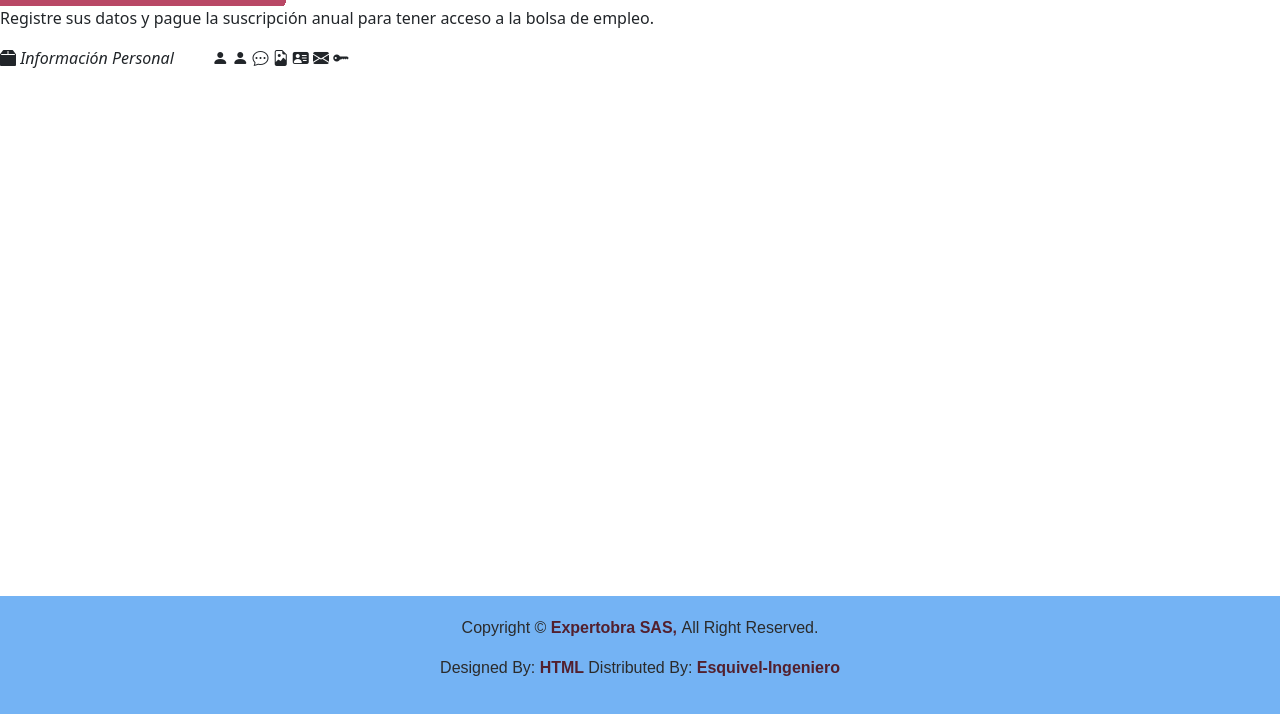
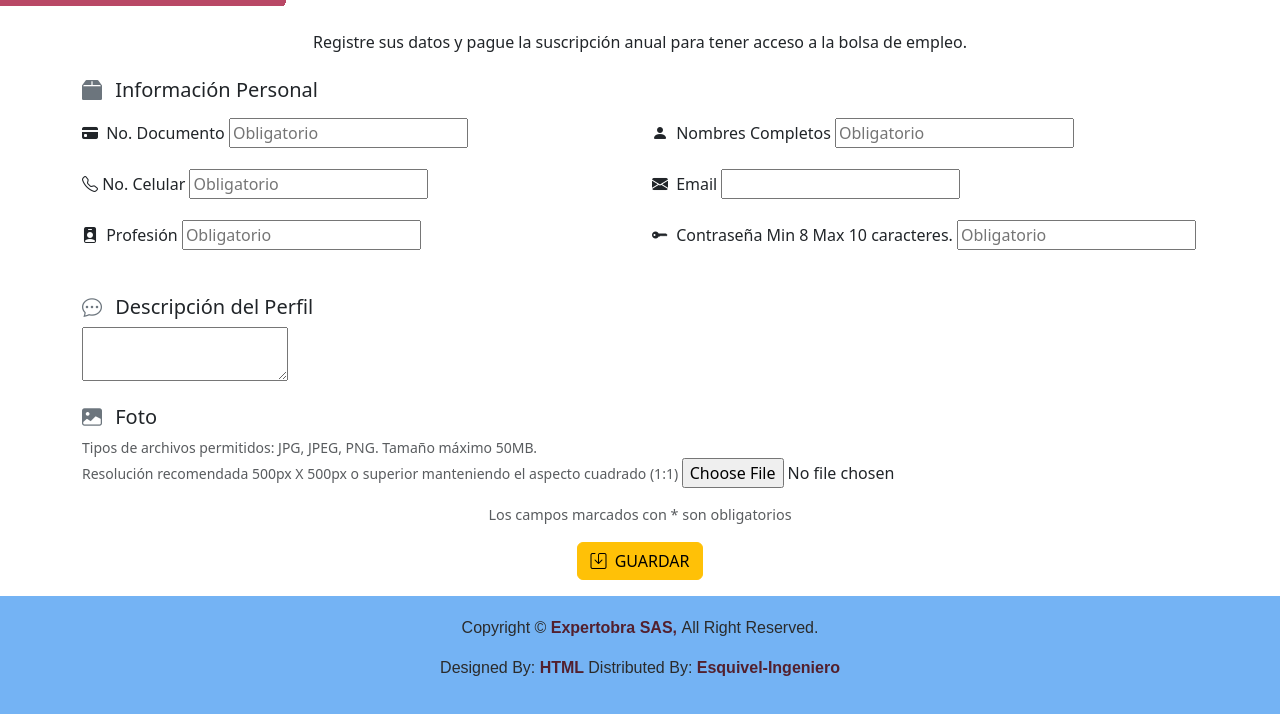
Before and after one commit to kevinvilla2209/Villafrade_Kevin_Recup_Front, a plain HTML site: page registro.html in a window 1280 px wide. Shown: the part 84-798 px from the top of the page. Drawn offline with nearby package versions, Linux system fonts and the light colour scheme.

Commit message:
creacion del form con algunos estilos bootstrap

```diff
--- a/registro.html
+++ b/registro.html
@@ -1,5 +1,3 @@
-<!DOCTYPE html>
-<html lang="en">
 <head>
     <meta charset="UTF-8">
     <meta name="viewport" content="width=device-width, initial-scale=1.0">
@@ -7,8 +5,9 @@
     <link rel="stylesheet" href="css/form.css">
     <link rel="stylesheet" href="css/style.css">
     <link rel="stylesheet" href="https://cdn.jsdelivr.net/npm/bootstrap@5.3.7/dist/css/bootstrap.min.css">
-    <link rel="stylesheet" href="https://cdn.jsdelivr.net/npm/bootstrap-icons@1.13.1/font/bootstrap-icons.min.css">
+    <link rel="stylesheet" href="https://cdn.jsdelivr.net/npm/bootstrap-icons@1.10.5/font/bootstrap-icons.css">
 </head>
+
 <body>
 
     <header>
@@ -22,23 +21,87 @@
                  <div class="col-md-9 right-col1"></div>
     </header>
 
-    <div class="form1">
-        <p> Registre sus datos y pague la suscripción anual para tener acceso a la bolsa de empleo. </p>
+<div class="container mt-4">
 
-        <i class="bi bi-box2-fill"> Información Personal </i>
+  <p class="text-center"> Registre sus datos y pague la suscripción anual para tener acceso a la bolsa de empleo.</p>
+
+  <h5 class="mt-4 mb-3">
+    <i class="bi bi-box2-fill me-2 text-secondary"></i> Información Personal
+  </h5>
+
+    <form>
+        <div class="row">
+            <div class="col-md-6 mb-3">
+            <label class="form-label"><i class="bi bi-credit-card-fill me-1"></i> No. Documento</label>
+            <input type="text" placeholder="Obligatorio">
+        </div>
+
+        <div class="col-md-6 mb-3">
+            <label class="form-label"><i class="bi bi-person-fill me-1"></i> Nombres Completos</label>
+            <input type="text" placeholder="Obligatorio">
+        </div>
+
+        <div class="col-md-6 mb-3">
+            <label class="form-label"><i class="bi bi-telephone"></i> No. Celular</label>
+            <input type="tel" placeholder="Obligatorio">
+        </div>
+
+        <div class="col-md-6 mb-3">
+            <label class="form-label"><i class="bi bi-envelope-fill me-1"></i> Email</label>
+            <input type="email" placeholder="">
+        </div>
+
+        <div class="col-md-6 mb-3">
+            <label class="form-label"><i class="bi bi-person-badge-fill me-1"></i> Profesión</label>
+            <input type="text" placeholder="Obligatorio">
+        </div>
+
+        <div class="col-md-6 mb-3">
+            <label class="form-label">
+            <i class="bi bi-key-fill me-1"></i> Contraseña Min 8 Max 10 caracteres. </label>
+            <input type="password" placeholder="Obligatorio">
+      </div>
+    </div>
+
+    <h5 class="mt-4 mb-2">
+      <i class="bi bi-chat-dots me-2 text-secondary"></i> Descripción del Perfil
+    </h5>
+    <textarea class="placeholder="Describa su perfil profesional y laboral brevemente."></textarea>
+
+    <h5 class="mt-4 mb-2">
+      <i class="bi bi-image-fill me-2 text-secondary"></i> Foto
+    </h5>
+    <small class="text-muted">
+      Tipos de archivos permitidos: JPG, JPEG, PNG. Tamaño máximo 50MB.<br>
+      Resolución recomendada 500px X 500px o superior manteniendo el aspecto cuadrado (1:1)
+    </small>
+    <input type="file">
+
+    <p class="text-center mt-3 text-muted" style="font-size: 0.9rem;">
+      Los campos marcados con * son obligatorios
+    </p>
+
+    <div class="text-center mt-3">
+      <button type="submit" class="btn btn-warning">
+        <i class="bi bi-save me-1"></i> GUARDAR
+      </button>
+    </div>
+  </form>
+</div>
 
 
+        <i class="bi bi-telephone-fill"></i>
+        <i class="bi bi-person-vcard-fill me-2"></i>
         <i class="bi bi-telephone-fill"></i>
         <i class="bi bi-person-fill"></i>
         <i class="bi bi-person-fill"></i>
         <i class="bi bi-chat-dots"></i>
         <i class="bi bi-file-earmark-image"></i>
-        <i class="bi bi-person-vcard-fill"></i>
         <i class="bi bi-envelope-fill"></i>
         <i class="bi bi-key-fill"></i>
 
 
-    </div>
+
 
 
     <footer>
```
